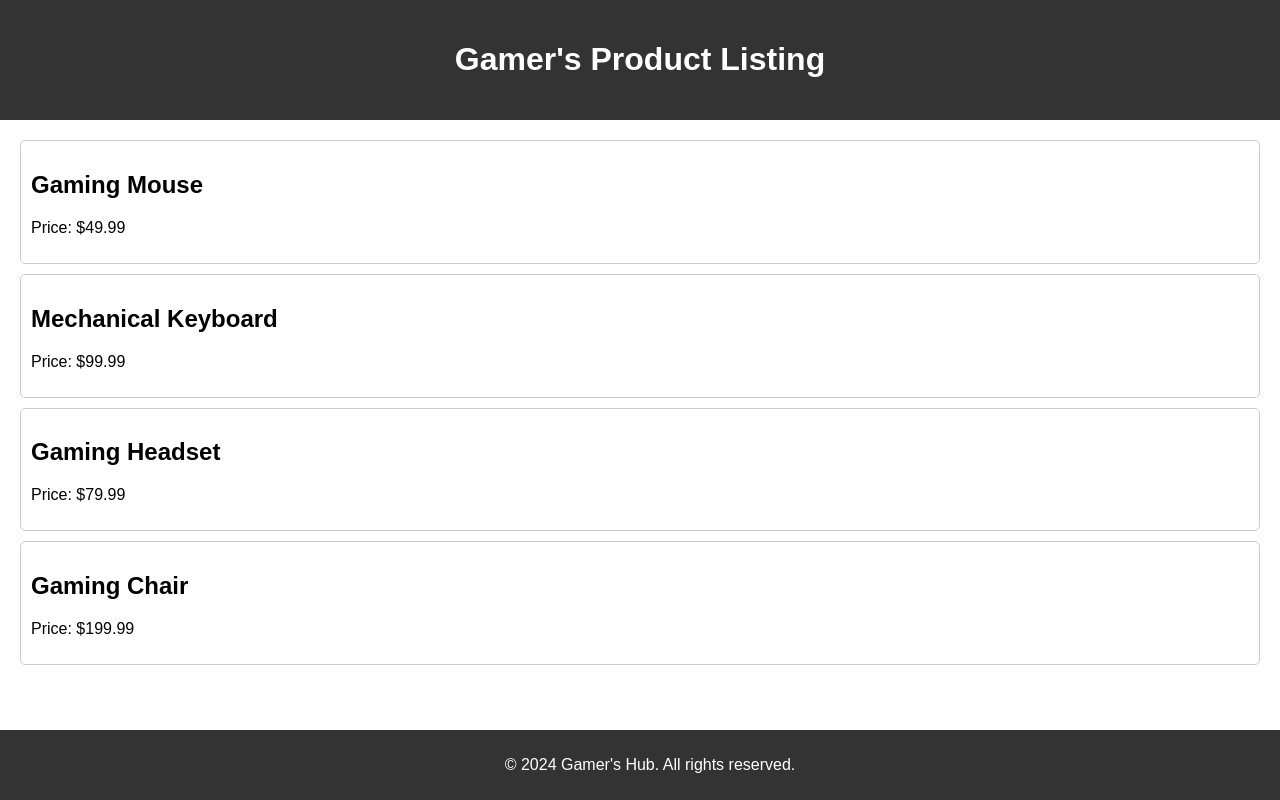
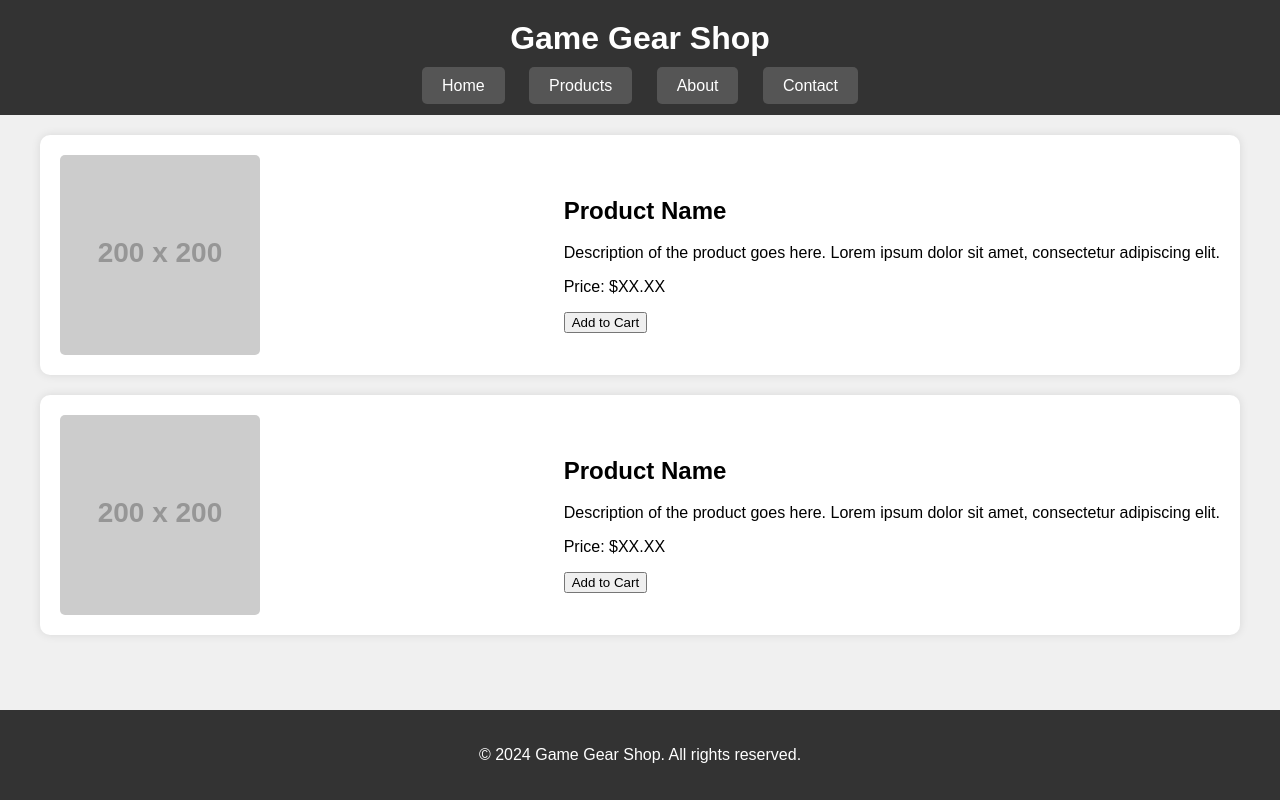
Before and after one commit to mauro1100/chatgpt.github.io, a plain HTML site: page index.html in a window 1280 px wide. Drawn offline with Linux system fonts and the light colour scheme; placeholder pictures from the web are drawn by us.

Commit message:
Update index.html

```diff
--- a/index.html
+++ b/index.html
@@ -3,90 +3,105 @@
 <head>
   <meta charset="UTF-8">
   <meta name="viewport" content="width=device-width, initial-scale=1.0">
-    <title>Gamer's Product Listing</title>
+  <title>Game Gear Shop</title>
   <style>
     body {
-            font-family: Arial, sans-serif;
       margin: 0;
       padding: 0;
+      font-family: Arial, sans-serif;
+      background-color: #f0f0f0;
     }
-
     header {
       background-color: #333;
-            color: #fff;
-            padding: 20px;
+      padding: 20px 0;
+      color: white;
       text-align: center;
     }
-
-        main {
+    header h1 {
+      margin: 0;
+    }
+    nav {
+      margin-top: 20px;
+      text-align: center;
+    }
+    nav a {
+      color: white;
+      text-decoration: none;
+      padding: 10px 20px;
+      margin: 0 10px;
+      border-radius: 5px;
+      background-color: #555;
+    }
+    nav a:hover {
+      background-color: #777;
+    }
+    .container {
+      max-width: 1200px;
+      margin: 20px auto;
+      padding: 0 20px;
+    }
+    .product {
+      display: flex;
+      align-items: center;
+      justify-content: space-between;
+      background-color: white;
+      margin-bottom: 20px;
       padding: 20px;
+      border-radius: 10px;
+      box-shadow: 0 0 10px rgba(0, 0, 0, 0.1);
     }
-
+    .product img {
+      max-width: 200px;
+      border-radius: 5px;
+    }
     footer {
       background-color: #333;
-            color: #fff;
+      color: white;
       text-align: center;
-            padding: 10px;
+      padding: 20px 0;
       position: fixed;
       bottom: 0;
       width: 100%;
     }
-
-        .product-card {
-            border: 1px solid #ccc;
-            border-radius: 5px;
-            padding: 10px;
-            margin-bottom: 10px;
-        }
   </style>
 </head>
 <body>
+
 <header>
-        <h1>Gamer's Product Listing</h1>
+  <h1>Game Gear Shop</h1>
+  <nav>
+    <a href="#">Home</a>
+    <a href="#">Products</a>
+    <a href="#">About</a>
+    <a href="#">Contact</a>
+  </nav>
 </header>
 
-    <main id="products">
-        <!-- Product Listing will be inserted here -->
-    </main>
+<div class="container">
+  <div class="product">
+    <img src="https://via.placeholder.com/200" alt="Product Image">
+    <div>
+      <h2>Product Name</h2>
+      <p>Description of the product goes here. Lorem ipsum dolor sit amet, consectetur adipiscing elit.</p>
+      <p>Price: $XX.XX</p>
+      <button>Add to Cart</button>
+    </div>
+  </div>
+
+  <div class="product">
+    <img src="https://via.placeholder.com/200" alt="Product Image">
+    <div>
+      <h2>Product Name</h2>
+      <p>Description of the product goes here. Lorem ipsum dolor sit amet, consectetur adipiscing elit.</p>
+      <p>Price: $XX.XX</p>
+      <button>Add to Cart</button>
+    </div>
+  </div>
+</div>
 
 <footer>
-        <p>&copy; 2024 Gamer's Hub. All rights reserved.</p>
+  <p>&copy; 2024 Game Gear Shop. All rights reserved.</p>
 </footer>
 
-    <script>
-        document.addEventListener("DOMContentLoaded", function() {
-            // Sample product data (you can replace this with real data fetched from a server)
-            const products = [
-                { name: "Gaming Mouse", price: "$49.99" },
-                { name: "Mechanical Keyboard", price: "$99.99" },
-                { name: "Gaming Headset", price: "$79.99" },
-                { name: "Gaming Chair", price: "$199.99" }
-            ];
-
-            // Function to display products
-            function displayProducts() {
-                const productList = document.getElementById("products");
-
-                products.forEach(product => {
-                    const productCard = document.createElement("div");
-                    productCard.classList.add("product-card");
-
-                    const productName = document.createElement("h2");
-                    productName.textContent = product.name;
-
-                    const productPrice = document.createElement("p");
-                    productPrice.textContent = "Price: " + product.price;
-
-                    productCard.appendChild(productName);
-                    productCard.appendChild(productPrice);
-
-                    productList.appendChild(productCard);
-                });
-            }
-
-            // Call the function to display products when the DOM is loaded
-            displayProducts();
-        });
-    </script>
 </body>
 </html>
```
Lines whose indentation alone changed are shown as unchanged.
